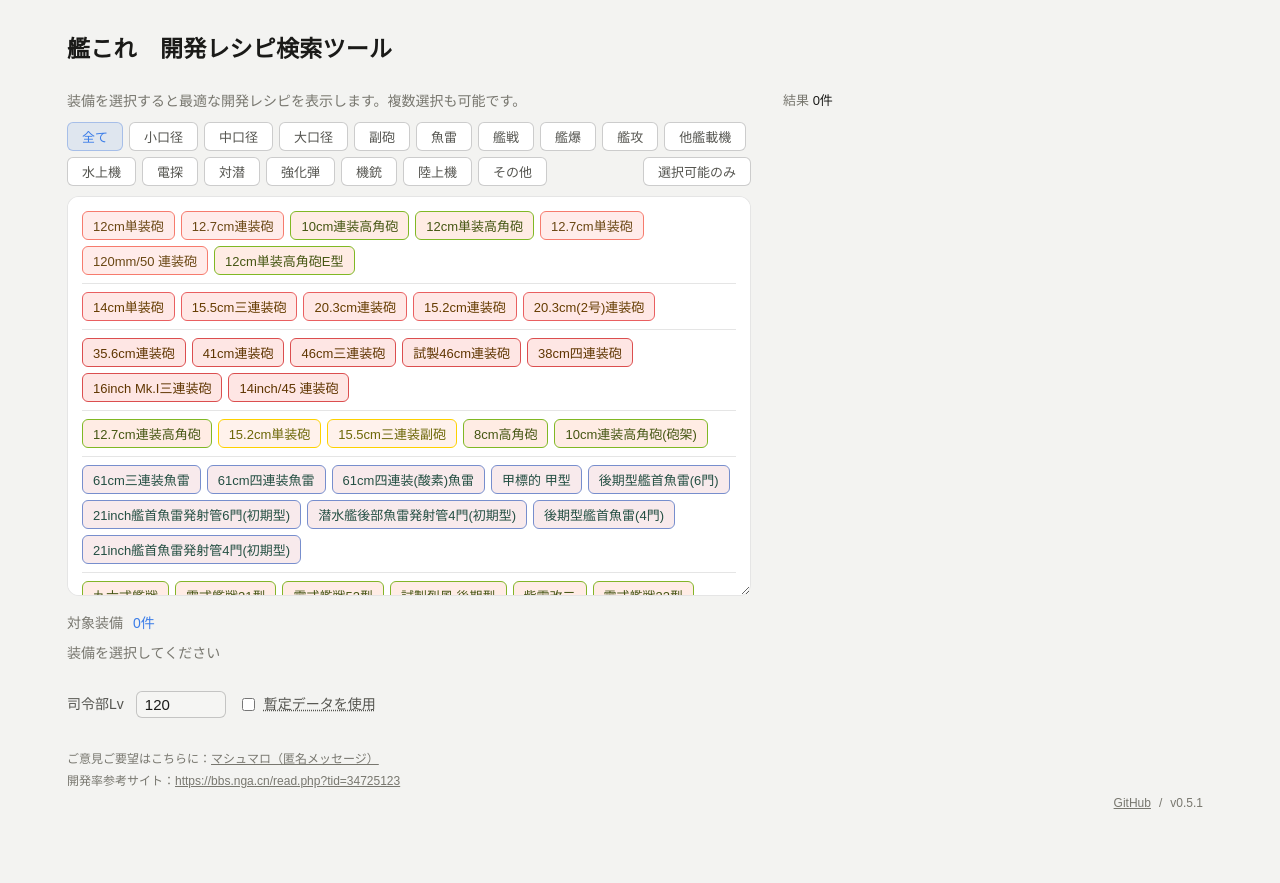
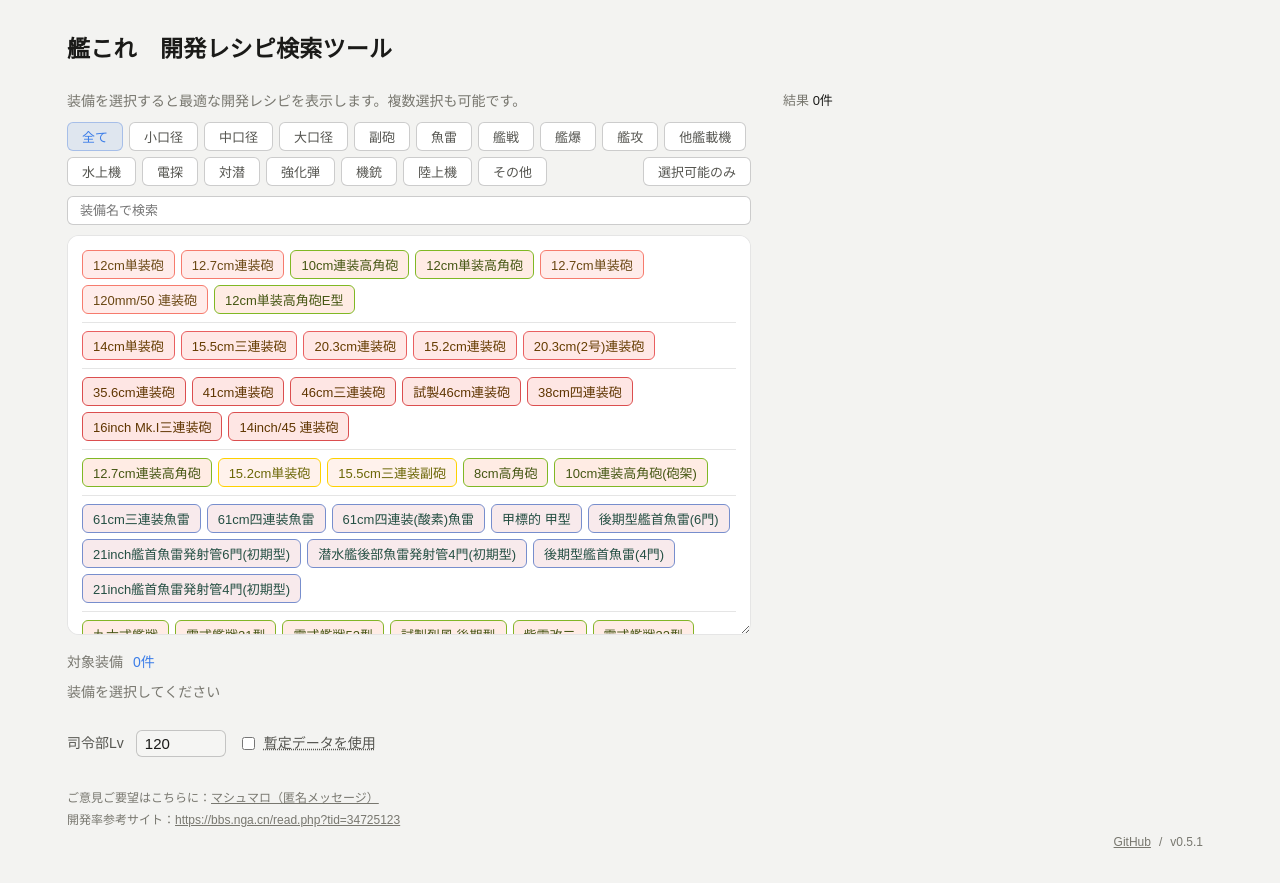
Before and after one commit to iora339/kc-dev-gen, a React (Vite) app: page / in a window 1280 px wide. Before the commit the page ends 844 px from the top, so only its background shows below. Built offline with nearby package versions, Linux system fonts and the light colour scheme.

Commit message:
装備名で絞り込む検索機能を追加

```diff
--- a/src/components/EquipmentSelector.tsx
+++ b/src/components/EquipmentSelector.tsx
@@ -16,6 +16,8 @@
   const [activeCats, setActiveCats] = useState<Set<string>>(new Set());
   // 「選択可能のみ」: 同時開発不可（disabledIds）の装備を一覧から非表示にする絞り込み。カテゴリ絞り込みと併用可能
   const [onlySelectable, setOnlySelectable] = useState(false);
+  // 装備名の部分一致で絞り込む検索文字列（カテゴリ・選択可能のみと AND で合成）
+  const [query, setQuery] = useState("");
   const isSingleColumn = useIsSingleColumn();
 
   function toggleCat(label: string) {
@@ -45,13 +47,18 @@
   }, [equipment, developableIds, categories]);
 
   const filteredByCategory = allActive ? categorized : categorized.filter((c) => activeCats.has(c.label));
-  // disabledIds には選択中の装備は含まれない（App.tsx側で除外済み）ため、
-  // 単純に除くだけで「選択中 or 選択可能」な装備のみが残る
-  const visible = onlySelectable
-    ? filteredByCategory
-        .map((cat) => ({ ...cat, items: cat.items.filter((e) => !disabledIds.has(e.id)) }))
-        .filter((cat) => cat.items.length > 0)
-    : filteredByCategory;
+  // カテゴリ・選択可能のみ・名前検索を AND で合成する。
+  // disabledIds には選択中の装備は含まれない（App.tsx側で除外済み）ため、除くだけで「選択中 or 選択可能」が残る。
+  // 英字は toLowerCase で大小無視（例 "mk"→"Mk.I"）、日本語は素の部分一致
+  const q = query.trim().toLowerCase();
+  const visible = filteredByCategory
+    .map((cat) => ({
+      ...cat,
+      items: cat.items.filter(
+        (e) => (!onlySelectable || !disabledIds.has(e.id)) && (!q || e.name.toLowerCase().includes(q))
+      ),
+    }))
+    .filter((cat) => cat.items.length > 0);
 
   // カテゴリタグは青系(accent)、「選択可能のみ」は区別のため緑系(success)で表示する
   const tabStyle = (active: boolean, variant: "accent" | "success" = "accent"): CSSProperties => {
@@ -87,12 +94,43 @@
           選択可能のみ
         </button>
       </div>
+      <div style={{ position: "relative", marginBottom: 10 }}>
+        <input
+          type="text"
+          value={query}
+          onChange={(e) => setQuery(e.target.value)}
+          placeholder="装備名で検索"
+          aria-label="装備名で検索"
+          style={{
+            width: "100%", boxSizing: "border-box", fontSize: 13, padding: "6px 30px 6px 12px",
+            borderRadius: "var(--radius)", border: "0.5px solid var(--border-strong)",
+            background: "var(--surface-2)", color: "var(--text-primary)",
+          }}
+        />
+        {query && (
+          <button
+            onClick={() => setQuery("")}
+            aria-label="検索をクリア"
+            style={{
+              position: "absolute", top: "50%", right: 8, transform: "translateY(-50%)",
+              border: "none", background: "none", cursor: "pointer",
+              color: "var(--text-muted)", fontSize: 14, lineHeight: 1, padding: 2,
+            }}
+          >
+            ✕
+          </button>
+        )}
+      </div>
       <div style={{
         // カテゴリ間の余白は区切り線のmargin(8px)のみで取り、線の上下を等間隔にする
         display: "flex", flexDirection: "column",
         height: isSingleColumn ? 400 : "50vh", minHeight: 120, maxHeight: "80vh", overflowY: "auto", resize: "vertical",
         background: "var(--surface-2)", border: "0.5px solid var(--border)", borderRadius: 12, padding: 14,
       }}>
+        {/* 絞り込みで全滅したときだけ表示。categorized 空（データ未ロード）では出さない */}
+        {visible.length === 0 && categorized.length > 0 && (
+          <p style={{ fontSize: 13, color: "var(--text-muted)", margin: 0 }}>該当する装備がありません。</p>
+        )}
         {visible.map((cat, i) => (
           <div key={cat.label}>
             {i > 0 && <div style={{ borderTop: "0.5px solid var(--border)", margin: "8px 0" }} />}
```
